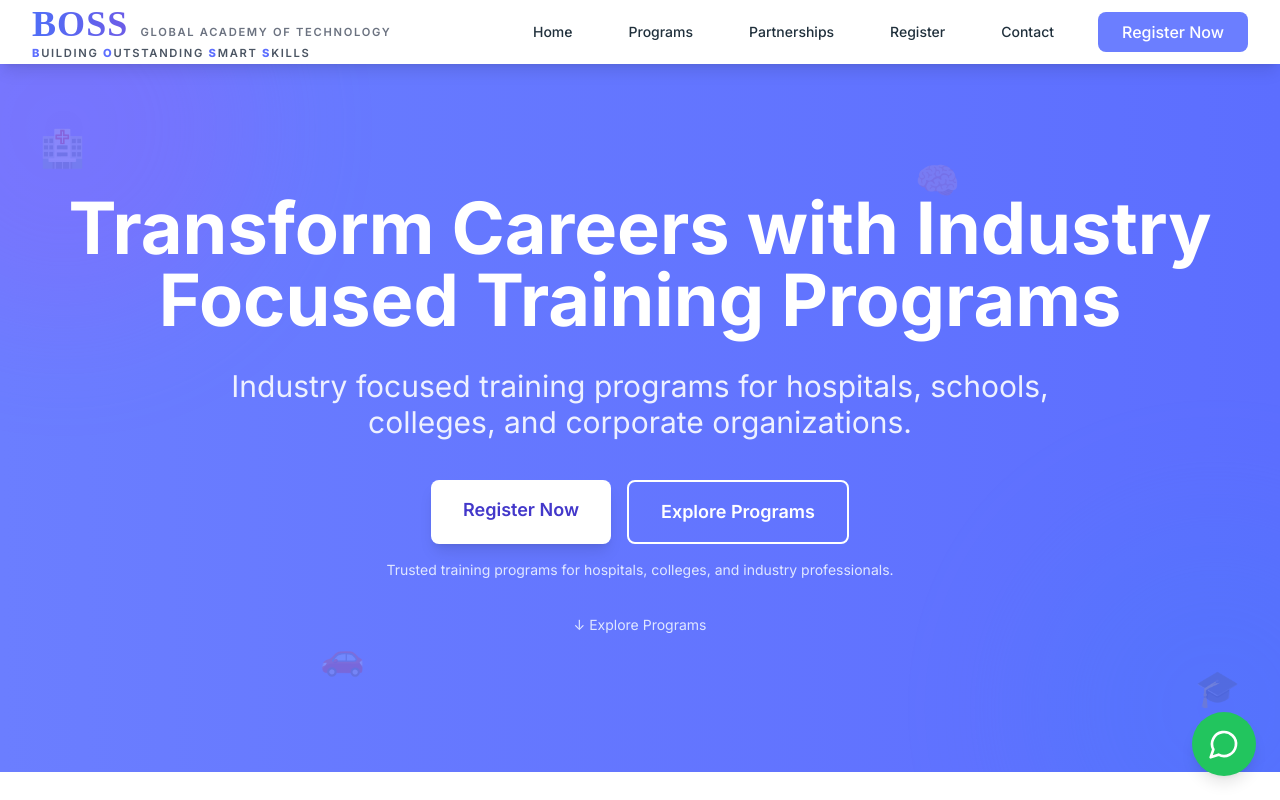
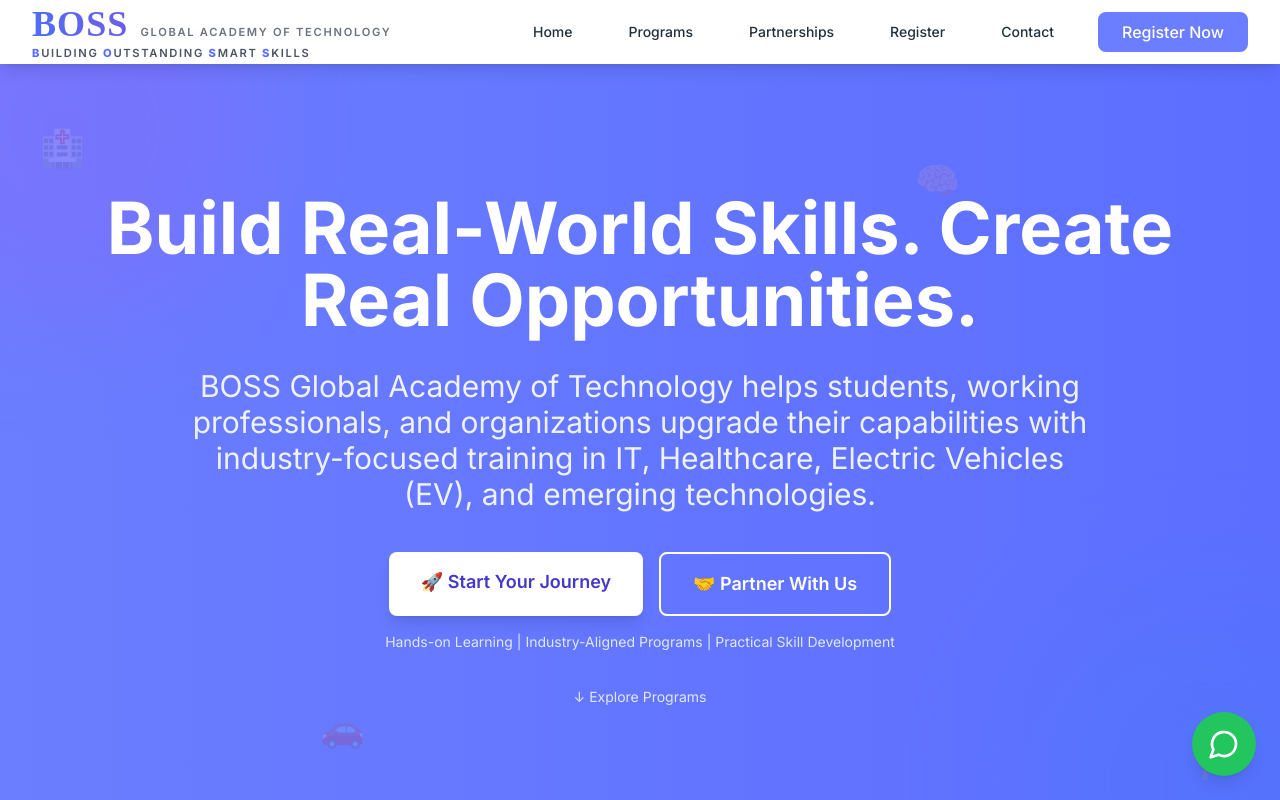
Before and after one commit to assetrazsolutions-hue/bossacademy, a Next.js app: page / in a window 1280 px wide. Shown: the top 800 px of the page. Built offline with nearby package versions, Linux system fonts and the light colour scheme.

Commit message:
Update hero content for broader audience
Made-with: Cursor

```diff
--- a/components/Hero.tsx
+++ b/components/Hero.tsx
@@ -28,29 +28,29 @@ export default function Hero() {
       <div className="relative z-10 max-w-7xl mx-auto px-4 sm:px-6 lg:px-8 py-20 md:py-24 lg:py-32">
         <div className="text-center">
           <h1 className="text-5xl md:text-6xl lg:text-7xl font-bold mb-8 leading-tight">
-            Transform Careers with Industry Focused Training Programs
+            Build Real-World Skills. Create Real Opportunities.
           </h1>
           <p className="text-xl md:text-2xl lg:text-3xl mb-10 text-primary-100 max-w-4xl mx-auto leading-relaxed">
-            Industry focused training programs for hospitals, schools, colleges, and corporate organizations.
+            BOSS Global Academy of Technology helps students, working professionals, and organizations upgrade their capabilities with industry-focused training in IT, Healthcare, Electric Vehicles (EV), and emerging technologies.
           </p>
           <div className="flex flex-col sm:flex-row gap-4 justify-center">
             <Link
               href="/register"
               className="bg-white text-indigo-700 px-8 py-4 rounded-lg font-semibold text-lg shadow-lg hover:shadow-xl transition"
             >
-              Register Now
+              🚀 Start Your Journey
             </Link>
             <Link
               href="/programs"
               className="bg-transparent border-2 border-white text-white px-8 py-4 rounded-lg font-semibold text-lg hover:bg-white hover:text-indigo-700 transition"
             >
-              Explore Programs
+              🤝 Partner With Us
             </Link>
           </div>
 
           {/* Micro trust line */}
           <p className="mt-4 text-sm text-indigo-100">
-            Trusted training programs for hospitals, colleges, and industry professionals.
+            Hands-on Learning | Industry-Aligned Programs | Practical Skill Development
           </p>
 
           {/* Scroll indicator */}
```
